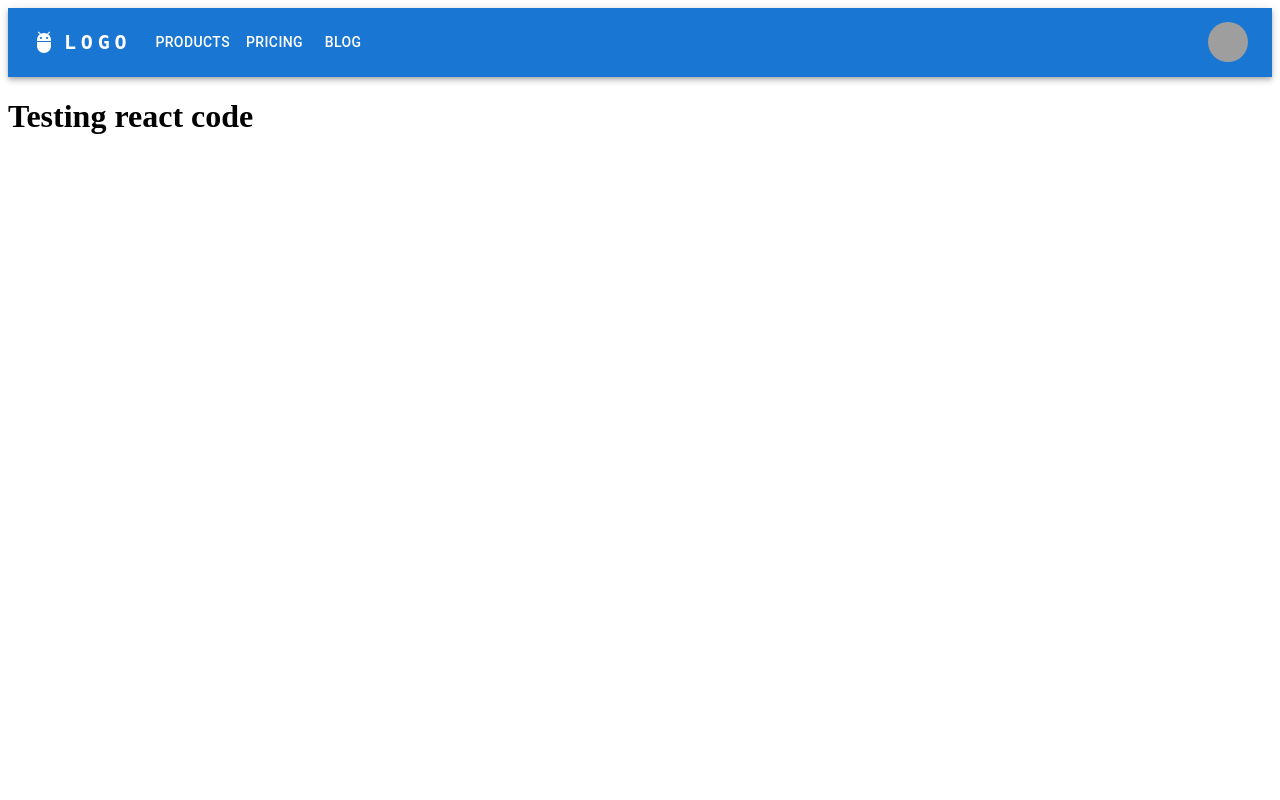
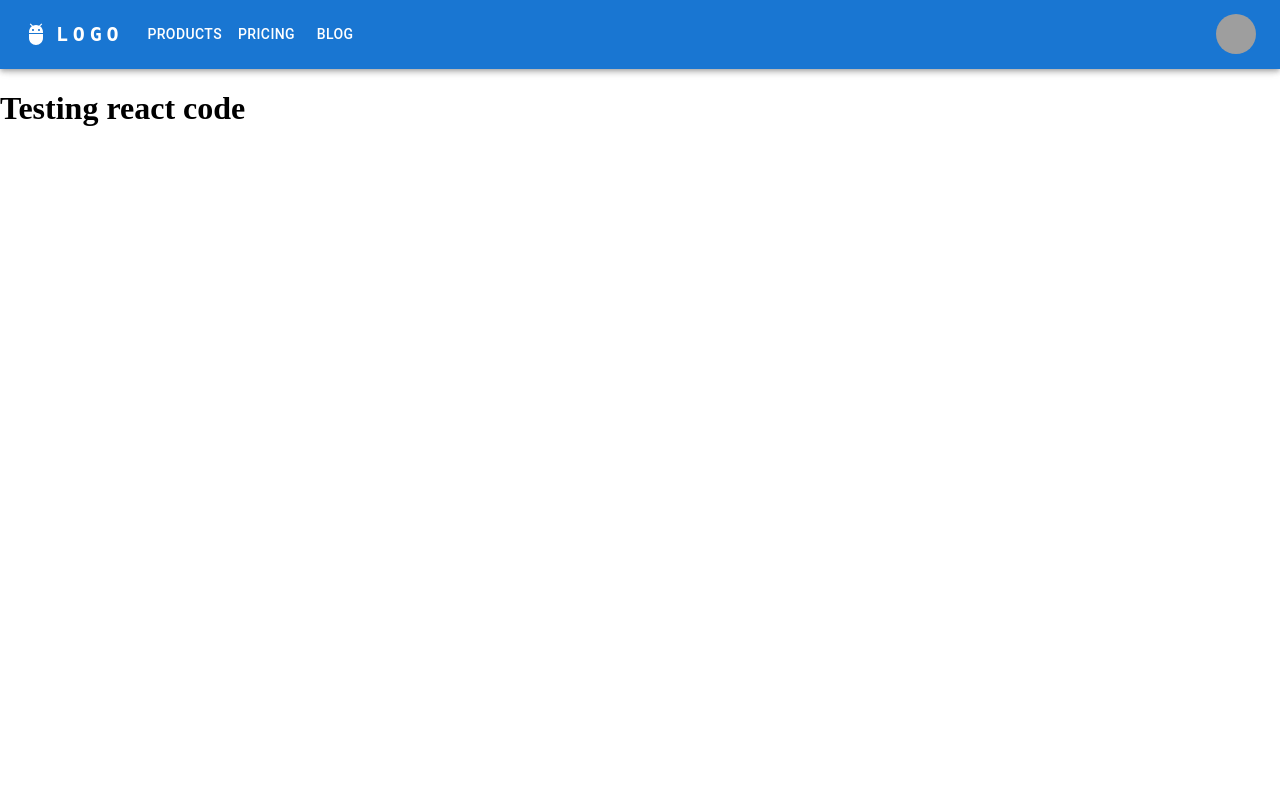
Before and after one commit to MorganJBradford/music_controller, a Django app: page / in a window 1280 px wide. Run offline with Django 4.2, Linux system fonts and the light colour scheme; some libraries are stand-ins or nearby versions; grey boxes are pictures that could not be loaded.

Commit message:
connect index.css and add initial styles

```diff
--- /dev/null
+++ b/frontend/static/css/index.css
@@ -0,0 +1,19 @@
+html, body {
+  height: 100%;
+  width: 100%;
+  margin: 0;
+  padding: 0;
+}
+
+#main {
+  position: fixed;
+  height: 100%;
+  width: 100%;
+  left: 0;
+  top: 0;
+}
+
+#app {
+  height: 100%;
+  width: 100%;
+}
--- a/frontend/templates/frontend/index.html
+++ b/frontend/templates/frontend/index.html
@@ -5,8 +5,8 @@
     <meta http-equiv="X-UA-Compatible" content="IE=edge">
     <title>RSO Handbook</title>
     <meta name="viewport" content="width=device-width, initial-scale=1">
-    <link rel="stylesheet" href="">
     {% load static %}
+    <link rel="stylesheet" href="{% static "css/index.css" %}">
   </head>
   <body>
     <div id="main">
```
